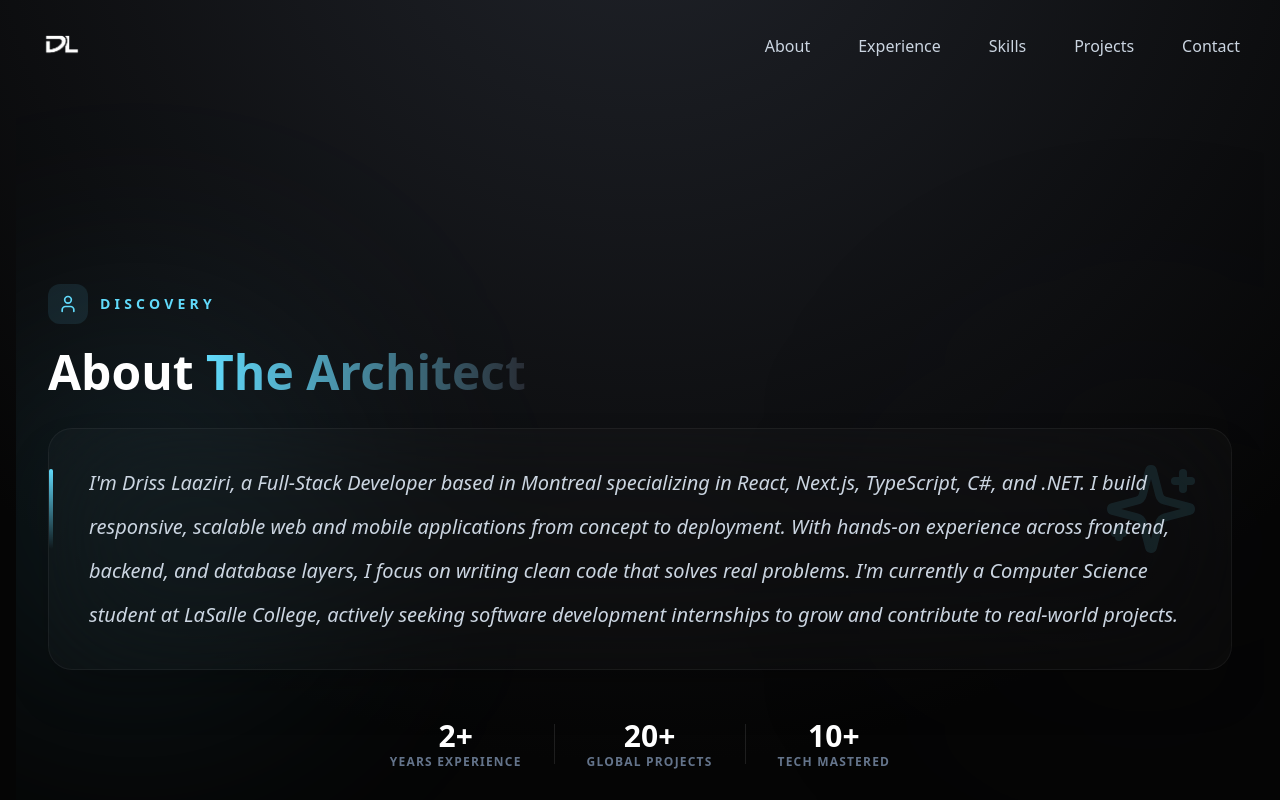
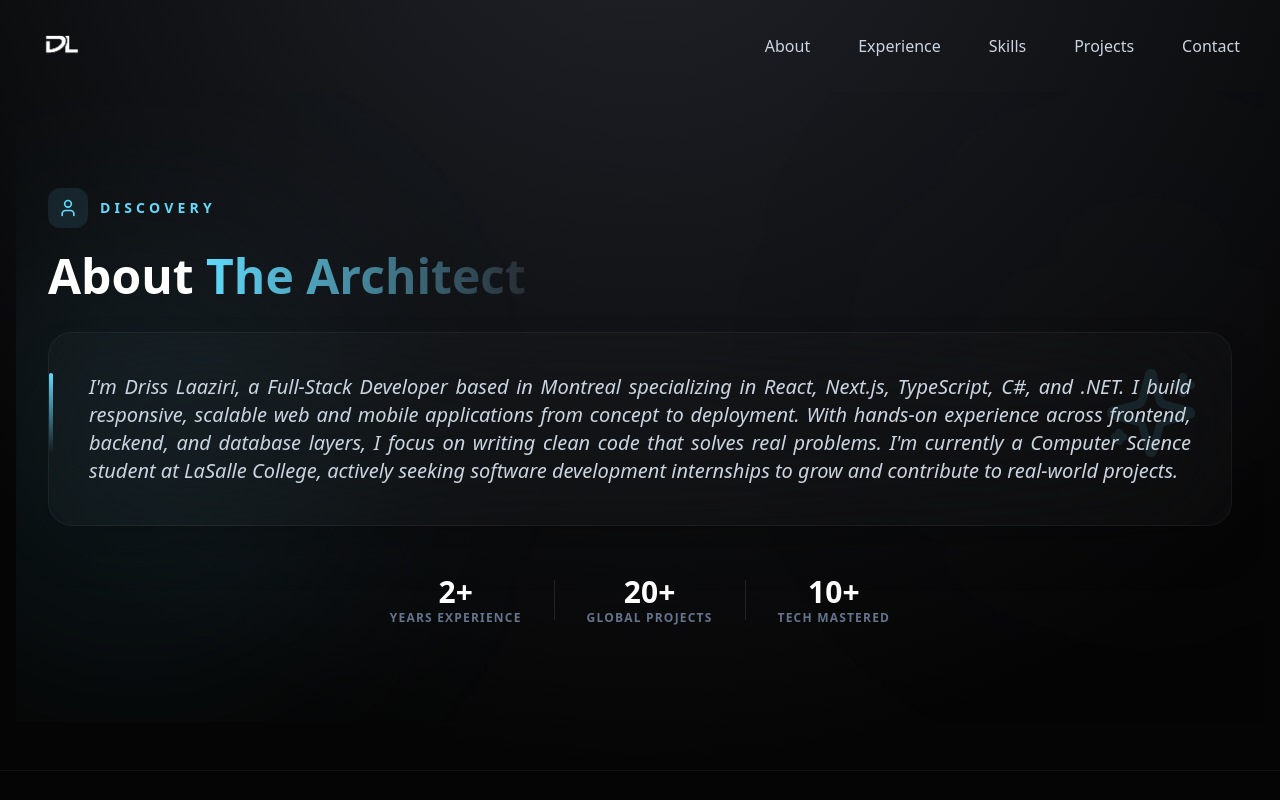
Before and after one commit to idriss112/personal-portfolio, a Next.js app: page /components/about in a window 1280 px wide. Shown: the top 800 px of the page. Built offline with nearby package versions, Linux system fonts and the light colour scheme.

Commit message:
fix: stabilize about text split animation layout

```diff
--- a/src/app/components/about/page.tsx
+++ b/src/app/components/about/page.tsx
@@ -1,4 +1,5 @@
 "use client";
+import { useRef } from "react";
 import { useGSAP } from "@gsap/react";
 import gsap from "gsap";
 import { ScrollTrigger } from "gsap/all";
@@ -6,12 +7,15 @@ import { SplitText } from "gsap/dist/SplitText";
 import { User, Sparkles } from "lucide-react";
 
 function About() {
+  const descriptionRef = useRef<HTMLDivElement>(null);
+
   useGSAP(() => {
+    if (!descriptionRef.current) return;
+
     gsap.registerPlugin(SplitText, ScrollTrigger);
 
-    const split = new SplitText(".about-description", {
-      type: "lines,words",
-      linesClass: "overflow-hidden",
+    const split = new SplitText(descriptionRef.current, {
+      type: "words",
     });
 
     gsap.from(split.words, {
@@ -22,16 +26,17 @@ function About() {
       duration: 1,
       ease: "power3.out",
       scrollTrigger: {
-        trigger: ".about-description",
+        trigger: descriptionRef.current,
         start: "top 85%",
         toggleActions: "play none none none",
       },
     });
 
-  }, []);
+    return () => split.revert();
+  }, { dependencies: [], revertOnUpdate: true });
 
   return (
-    <div id="about" className="relative py-24 lg:py-48 overflow-hidden">
+    <div id="about" className="relative py-16 lg:py-24 overflow-hidden">
       {/* Background Decorative Elements */}
       <div className="absolute top-1/4 -left-20 w-[400px] h-[400px] bg-[#61DAFB]/10 blur-[120px] rounded-full pointer-events-none" />
       <div className="absolute bottom-1/4 -right-20 w-[400px] h-[400px] bg-[#20232A]/10 blur-[120px] rounded-full pointer-events-none" />
@@ -60,7 +65,10 @@ function About() {
               <Sparkles className="w-24 h-24 text-[#61DAFB]" />
             </div>
 
-            <div className="about-description text-slate-300 text-lg lg:text-xl leading-relaxed text-justify space-y-4 font-medium italic">
+            <div
+              ref={descriptionRef}
+              className="about-description text-slate-300 text-lg lg:text-xl leading-relaxed text-justify font-medium italic"
+            >
               I&apos;m Driss Laaziri, a Full-Stack Developer based in Montreal
               specializing in React, Next.js, TypeScript, C#, and .NET. I
               build responsive, scalable web and mobile applications from
```
